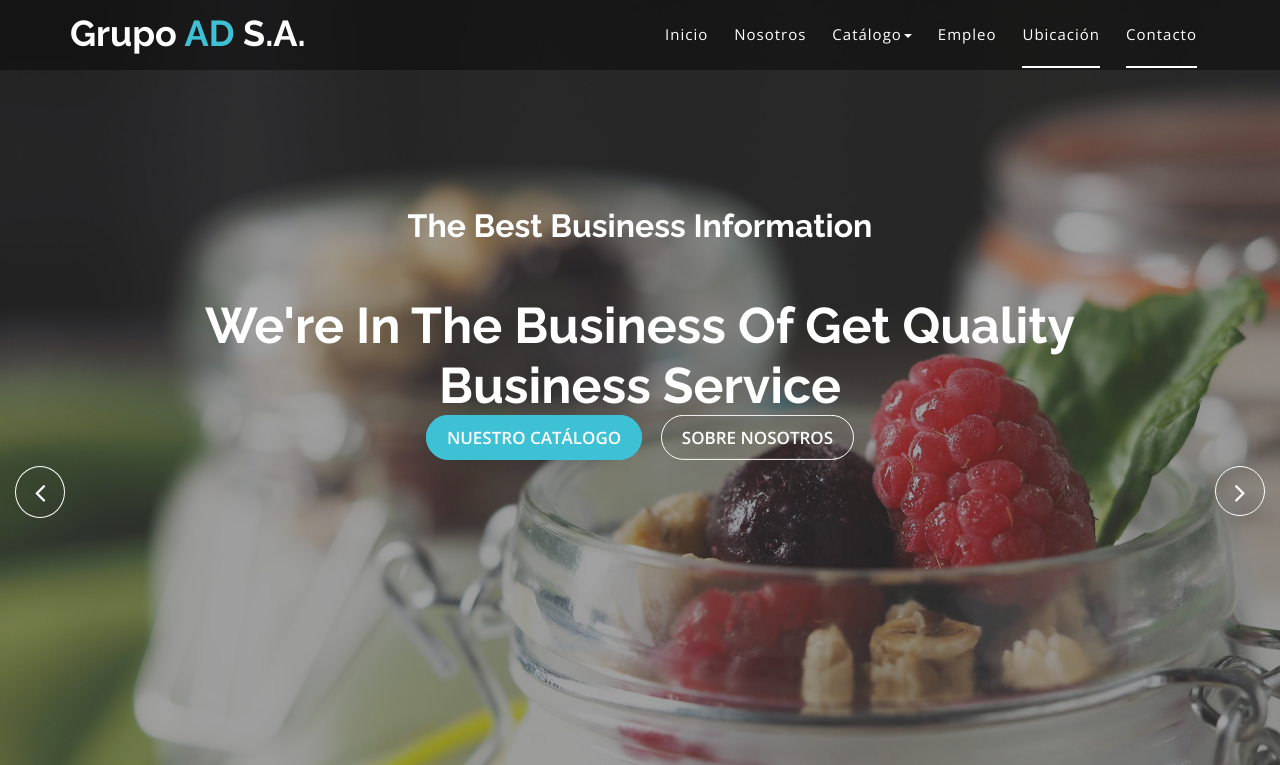
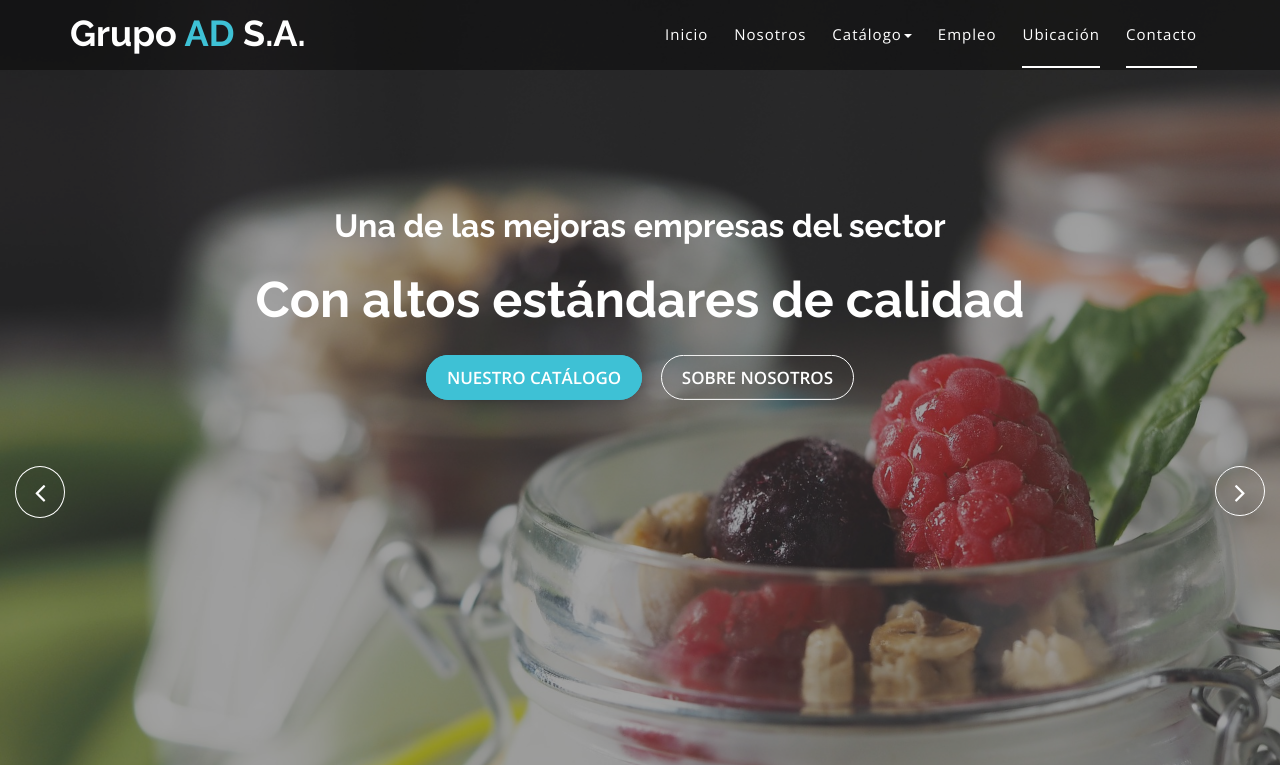
Before and after one commit to Vania17/GrupoAD, a plain HTML site: page index.html in a window 1280 px wide. Shown: the top 765 px of the page. Drawn offline with nearby package versions, Linux system fonts and the light colour scheme; files whose address does not match are found by name.

Commit message:
change header phrases of index website

```diff
--- a/index.html
+++ b/index.html
@@ -149,11 +149,11 @@
               <div class="slider-content text-center">
                 <!-- layer 1 -->
                 <div class="layer-1-1 hidden-xs wow slideInUp" data-wow-duration="2s" data-wow-delay=".2s">
-                  <h2 class="title1">The Best Business Information </h2>
+                  <h2 class="title1">Una de las mejoras empresas del sector </h2>
                 </div>
                 <!-- layer 2 -->
                 <div class="layer-1-2 wow slideInUp" data-wow-duration="2s" data-wow-delay=".1s">
-                  <h1 class="title2">We're In The Business Of Get Quality Business Service</h1>
+                  <h1 class="title2">Con altos estándares de calidad</h1>
                 </div>
                 <!-- layer 3 -->
                 <div class="layer-1-3 hidden-xs wow slideInUp" data-wow-duration="2s" data-wow-delay=".2s">
@@ -174,11 +174,11 @@
               <div class="slider-content">
                 <!-- layer 1 -->
                 <div class="layer-1-1 hidden-xs wow slideInUp" data-wow-duration="2s" data-wow-delay=".2s">
-                  <h2 class="title1">The Best business Information </h2>
+                  <h2 class="title1">Distribución a todo el pais </h2>
                 </div>
                 <!-- layer 2 -->
                 <div class="layer-1-2 wow slideInUp" data-wow-duration="2s" data-wow-delay=".1s">
-                  <h1 class="title2">Helping Business Security  & Peace of Mind for Your Family</h1>
+                  <h1 class="title2">Contamos con el mejor equipo para distribuciones</h1>
                 </div>
                 <!-- layer 3 -->
                 <div class="layer-1-3 hidden-xs wow slideInUp" data-wow-duration="2s" data-wow-delay=".2s">
@@ -423,7 +423,7 @@
         <div class="row">
           <div class="col-md-12 col-sm-12 col-xs-12">
             <div class="section-headline text-center">
-              <h2>Contátanos</h2>
+              <h2>Contáctanos</h2>
             </div>
           </div>
         </div>
```
